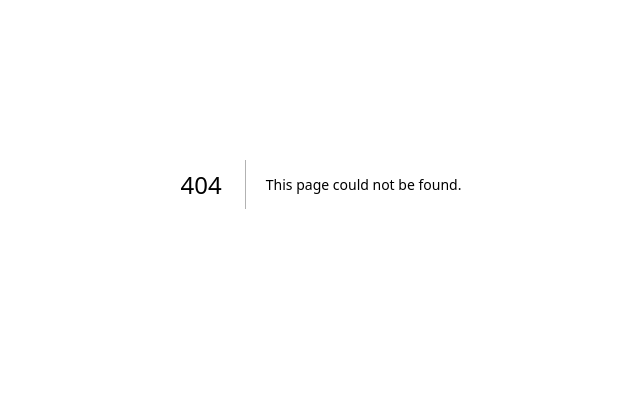
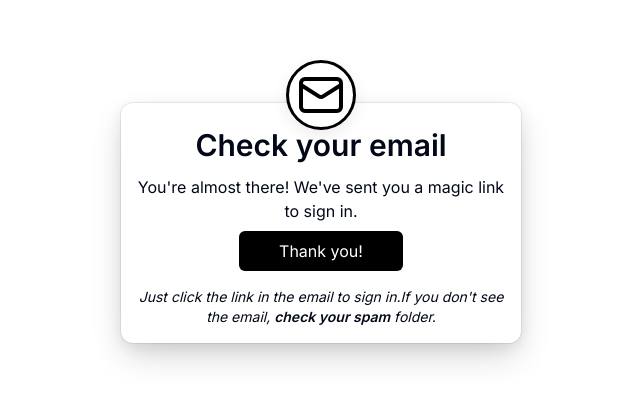
Before and after one commit to Mihir2423/next-js-auth-starter, a Next.js app: page /sign-in/magic in a window 1280 px wide. Before the commit this address had no page. Shown: the part 216-618 px from the top of the page, without its empty margins (319-959 px from the left). Built offline with nearby package versions, Linux system fonts and the light colour scheme.

Commit message:
feat: complete magic link login

```diff
--- a/package.json
+++ b/package.json
@@ -21,16 +21,19 @@
     "lucide-react": "^0.427.0",
     "next": "14.2.5",
     "next-auth": "5.0.0-beta.20",
+    "next-themes": "^0.3.0",
     "nodemailer": "^6.9.14",
     "react": "^18",
     "react-dom": "^18",
     "react-email": "^2.1.6",
     "react-hook-form": "^7.52.2",
     "resend": "^4.0.0",
+    "sonner": "^1.5.0",
     "tailwind-merge": "^2.4.0",
     "tailwindcss-animate": "^1.0.7",
     "zod": "^3.23.8",
-    "zsa": "^0.6.0"
+    "zsa": "^0.6.0",
+    "zsa-react": "^0.2.2"
   },
   "devDependencies": {
     "@types/node": "^20",
--- /dev/null
+++ b/src/app/(auth)/sign-in/actions.ts
@@ -0,0 +1,16 @@
+"use server"
+
+import { unauthenticatedAction } from "@/lib/safe-action"
+import { sendMagicLinkUseCase } from "@/use-cases/magic-link"
+import { redirect } from "next/navigation"
+import { z } from "zod"
+
+export const signInLinkMagicAction = unauthenticatedAction.createServerAction()
+    .input(
+        z.object({
+            email: z.string().email(),
+        })
+    ).handler(async ({ input }) => {
+        await sendMagicLinkUseCase(input.email);
+        redirect("/sign-in/magic");
+    })
--- a/src/app/(auth)/sign-in/magic-link-form.tsx
+++ b/src/app/(auth)/sign-in/magic-link-form.tsx
@@ -11,8 +11,12 @@ import {
 } from "@/components/ui/form";
 import { Input } from "@/components/ui/input";
 import { zodResolver } from "@hookform/resolvers/zod";
+import { Loader2 } from "lucide-react";
 import { useForm } from "react-hook-form";
+import { toast } from "sonner";
 import { z } from "zod";
+import { useServerAction } from "zsa-react";
+import { signInLinkMagicAction } from "./actions";
 
 const magicLinkSchema = z.object({
   email: z.string().email({
@@ -29,10 +33,16 @@ export const MagicLinkForm = (props: Props) => {
       email: "",
     },
   });
+  const { execute, isPending } = useServerAction(signInLinkMagicAction, {
+    onError({ err }) {
+      toast.message("Something went wrong");
+    },
+  });
   async function onSubmit(values: z.infer<typeof magicLinkSchema>) {
     if (!values.email || !values.email.trim()) {
       return;
     }
+    execute(values);
   }
   return (
     <div className="w-full">
@@ -54,8 +64,13 @@ export const MagicLinkForm = (props: Props) => {
               </FormItem>
             )}
           />
-          <Button type="submit" className="w-full py-[4px] text-sm">
+          <Button
+            type="submit"
+            disabled={isPending}
+            className="w-full py-[4px] text-sm"
+          >
             Continue
+            {isPending && <Loader2 className="w-4 h-4 ml-2 animate-spin" />}
           </Button>
         </form>
       </Form>
--- /dev/null
+++ b/src/app/(auth)/sign-in/magic/error/page.tsx
@@ -0,0 +1,31 @@
+import { Button } from "@/components/ui/button";
+import { ExternalLink } from "lucide-react";
+import Link from "next/link";
+
+export default function MagicLinkPage() {
+  return (
+    <div className="flex flex-col justify-center items-center space-y-2 mx-auto py-24 max-w-[400px] h-screen">
+      <div
+        className="flex flex-col items-center gap-2 p-4 pt-7 rounded-xl"
+        style={{
+          boxShadow:
+            "rgba(0, 0, 0, 0.08) 0px 5px 15px 0px, rgba(25, 28, 33, 0.2) 0px 15px 35px -5px, rgba(0, 0, 0, 0.07) 0px 0px 0px 1px",
+        }}
+      >
+        <h1 className="font-semibold text-3xl text-center leading-[28px]">
+          Something went wrong
+        </h1>
+        <p className="mt-2 text-base text-center">
+          {
+            "Sorry, this token was either expired or already used. Please try logging in again"
+          }
+        </p>
+        <Button asChild>
+          <Link href="/sign-in" className="flex items-center gap-2 mt-4">
+            Sign In <ExternalLink />
+          </Link>
+        </Button>
+      </div>
+    </div>
+  );
+}
--- /dev/null
+++ b/src/app/(auth)/sign-in/magic/page.tsx
@@ -0,0 +1,40 @@
+import { MailIcon } from "lucide-react";
+
+export default function MagicLinkPage() {
+  return (
+    <div className="flex flex-col justify-center items-center space-y-2 mx-auto py-24 max-w-[400px] h-screen">
+      <div
+        className="border-[3px] bg-white p-2 border-black rounded-full w-fit translate-y-[35px]"
+        style={{
+          boxShadow: "rgba(0, 0, 0, 0.08) 0px 5px 15px 0px",
+        }}
+      >
+        <MailIcon className="mx-auto w-12 h-12 text-black" />
+      </div>
+      <div
+        className="flex flex-col items-center gap-2 p-4 pt-7 rounded-xl"
+        style={{
+          boxShadow:
+            "rgba(0, 0, 0, 0.08) 0px 5px 15px 0px, rgba(25, 28, 33, 0.2) 0px 15px 35px -5px, rgba(0, 0, 0, 0.07) 0px 0px 0px 1px",
+        }}
+      >
+        <h1 className="font-semibold text-3xl text-center leading-[28px]">
+          Check your email
+        </h1>
+        <p className="mt-2 text-base text-center">
+          {"You're almost there! We've sent you a magic link to sign in."}
+        </p>
+        <div className="bg-black hover:bg-[#222222] px-10 py-2 rounded-md transition-all duration-150 select-none ease-in-out hover:scale-[1.05]">
+          <p className="font-base text-white transition-all duration-150 ease-in-out">
+            Thank you!
+          </p>
+        </div>
+        <i className="mt-2 text-center text-sm">
+          {"Just click the link in the email to sign in."}If you {"don't"} see
+          the email, <span className="font-semibold">check your spam</span>{" "}
+          folder.
+        </i>
+      </div>
+    </div>
+  );
+}
--- a/src/app/layout.tsx
+++ b/src/app/layout.tsx
@@ -1,6 +1,7 @@
 import type { Metadata } from "next";
 import { Inter } from "next/font/google";
 import "./globals.css";
+import { Toaster } from "@/components/ui/sonner";
 
 const inter = Inter({ subsets: ["latin"] });
 
@@ -16,7 +17,10 @@ export default function RootLayout({
 }>) {
   return (
     <html lang="en">
-      <body className={inter.className}>{children}</body>
+      <body className={inter.className}>
+        {children}
+        <Toaster />
+      </body>
     </html>
   );
 }
--- /dev/null
+++ b/src/components/ui/sonner.tsx
@@ -0,0 +1,31 @@
+"use client"
+
+import { useTheme } from "next-themes"
+import { Toaster as Sonner } from "sonner"
+
+type ToasterProps = React.ComponentProps<typeof Sonner>
+
+const Toaster = ({ ...props }: ToasterProps) => {
+  const { theme = "system" } = useTheme()
+
+  return (
+    <Sonner
+      theme={theme as ToasterProps["theme"]}
+      className="toaster group"
+      toastOptions={{
+        classNames: {
+          toast:
+            "group toast group-[.toaster]:bg-background group-[.toaster]:text-foreground group-[.toaster]:border-border group-[.toaster]:shadow-lg",
+          description: "group-[.toast]:text-muted-foreground",
+          actionButton:
+            "group-[.toast]:bg-primary group-[.toast]:text-primary-foreground",
+          cancelButton:
+            "group-[.toast]:bg-muted group-[.toast]:text-muted-foreground",
+        },
+      }}
+      {...props}
+    />
+  )
+}
+
+export { Toaster }
--- a/src/emails/magic-link.tsx
+++ b/src/emails/magic-link.tsx
@@ -27,38 +27,40 @@ export function MagicLinkEmail({ token }: { token: string }) {
       <Tailwind>
         <React.Fragment>
           <Body className="bg-white mx-auto my-auto font-sans">
-            <Container className="border-[#eaeaea] mx-auto my-[40px] p-[20px] border border-solid rounded w-[465px]">
+            <Container className="border-[#eaeaea] mx-auto my-[40px] pb-[20px] border border-solid rounded w-[465px]">
               <Section className="mt-[32px]">
                 <Img
-                  src={`${BASE_URL}/group.jpeg`}
+                  // src={`${BASE_URL}/group.jpeg`}
+                  src="https://png.pngtree.com/thumb_back/fh260/background/20201104/pngtree-technology-background-binary-computer-code-vector-design-image_458702.jpg"
                   width="160"
                   height="48"
                   alt="StarterKit"
-                  className="mx-auto my-0"
+                  className="mx-auto my-0 w-full h-[240px]"
                 />
               </Section>
 
-              <Section className="mt-[32px] mb-[32px] text-center">
+              <Section className="mt-[32px] mb-[32px] px-20 text-center">
                 <Text className="mb-8 font-medium text-[14px] text-black leading-[24px]">
-                  You&apos;re magic link login is below, click to login. group.
+                  Your magic link login is below, Click to login.
                 </Text>
 
                 <Text className="font-medium text-[14px] text-black leading-[24px]">
                   <Link
                     href={`${BASE_URL}/api/login/magic?token=${token}`}
                     target="_blank"
-                    className="text-[#2754C5] underline"
+                    className="bg-black px-6 py-2 rounded-md w-fit text-white"
                   >
-                    Login using Magic Link
+                    Login from here!
                   </Link>
                 </Text>
               </Section>
 
               <Hr className="border-[#eaeaea] mx-0 my-[26px] border border-solid w-full" />
-
-              <Text className="flex justify-center items-center text-[#666666] text-[12px] leading-[24px]">
-                © 2024 {applicationName}. All rights reserved.
-              </Text>
+              <Section className="px-20 text-center">
+                <Text className="flex justify-center items-center text-[#666666] text-[12px] leading-[24px]">
+                  © 2024 {applicationName}. All rights reserved.
+                </Text>
+              </Section>
             </Container>
           </Body>
         </React.Fragment>
--- a/src/lib/send-email.ts
+++ b/src/lib/send-email.ts
@@ -9,12 +9,16 @@ export async function sendEmail(
     if (!process.env.EMAIL_FROM) {
         throw new Error("EMAIL_FROM is not defined")
     }
+    console.log(process.env.EMAIL_FROM, process.env.EMAIL_PASSWORD);
+
     const transporter = nodemailer.createTransport({
         service: 'gmail',
         secure: true,
         auth: {
-            user: process.env.EMAIL_FROM,
-            pass: process.env.EMAIL_PASSWORD,
+            // user: process.env.EMAIL_FROM,
+            // pass: process.env.EMAIL_PASSWORD,
+            user: "mihirraj444@gmail.com",
+            pass: "kgwq gogg mzvv azch",
         },
     });
 
```
Also changed, not shown: 2 other files (tests, documents, lock files or other folders).
